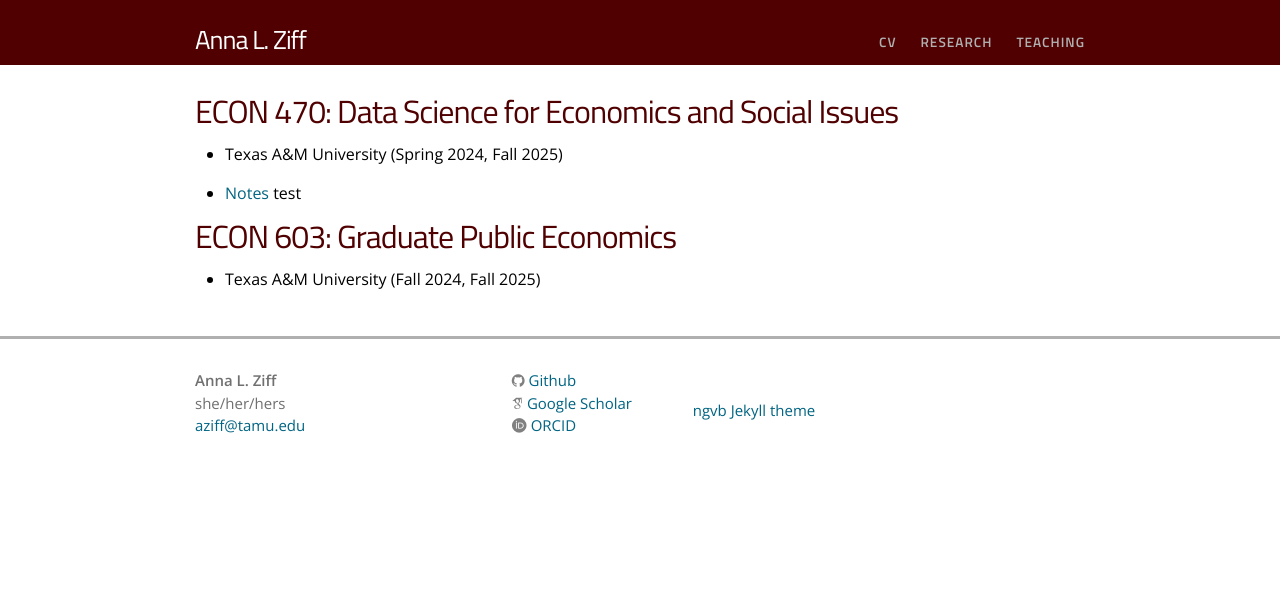
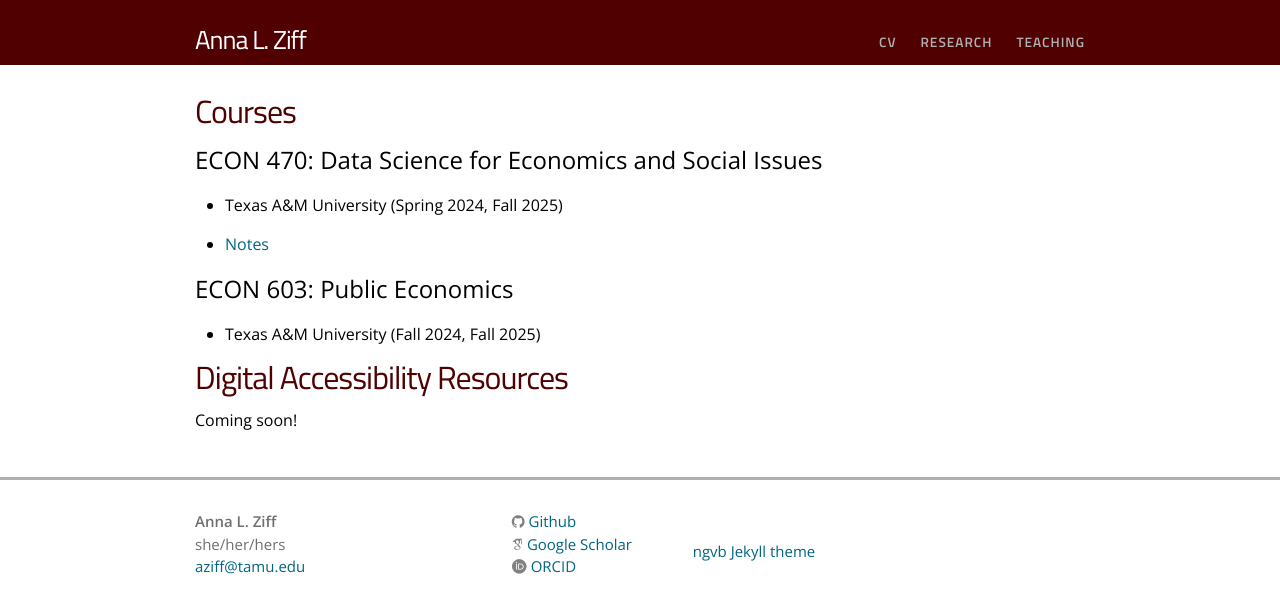
Before and after one commit to aziff/aziff.github.io, a Jekyll site: the page built from teaching.md, in a window 1280 px wide. Shown: the top 613 px of the page. Built offline with Jekyll 4.4.1, drawn with Linux system fonts in a browser that asks for light colours; nearby versions of some CDN libraries; some web fonts are replaced.

Commit message:
Updating teaching

```diff
--- a/teaching.md
+++ b/teaching.md
@@ -4,13 +4,20 @@ title: Teaching
 permalink: /teaching/
 ---
 
-# ECON 470: Data Science for Economics and Social Issues
+# Courses
+
+## ECON 470: Data Science for Economics and Social Issues
 
 * Texas A&M University (Spring 2024, Fall 2025)
 
 * [Notes](https://aziff.github.io/data-science-for-economic-and-social-issues.github.io/){:target="_blank"}
-test
 
-# ECON 603: Graduate Public Economics
+
+## ECON 603: Public Economics
 
 * Texas A&M University (Fall 2024, Fall 2025)
+
+
+# Digital Accessibility Resources
+
+Coming soon!
```
